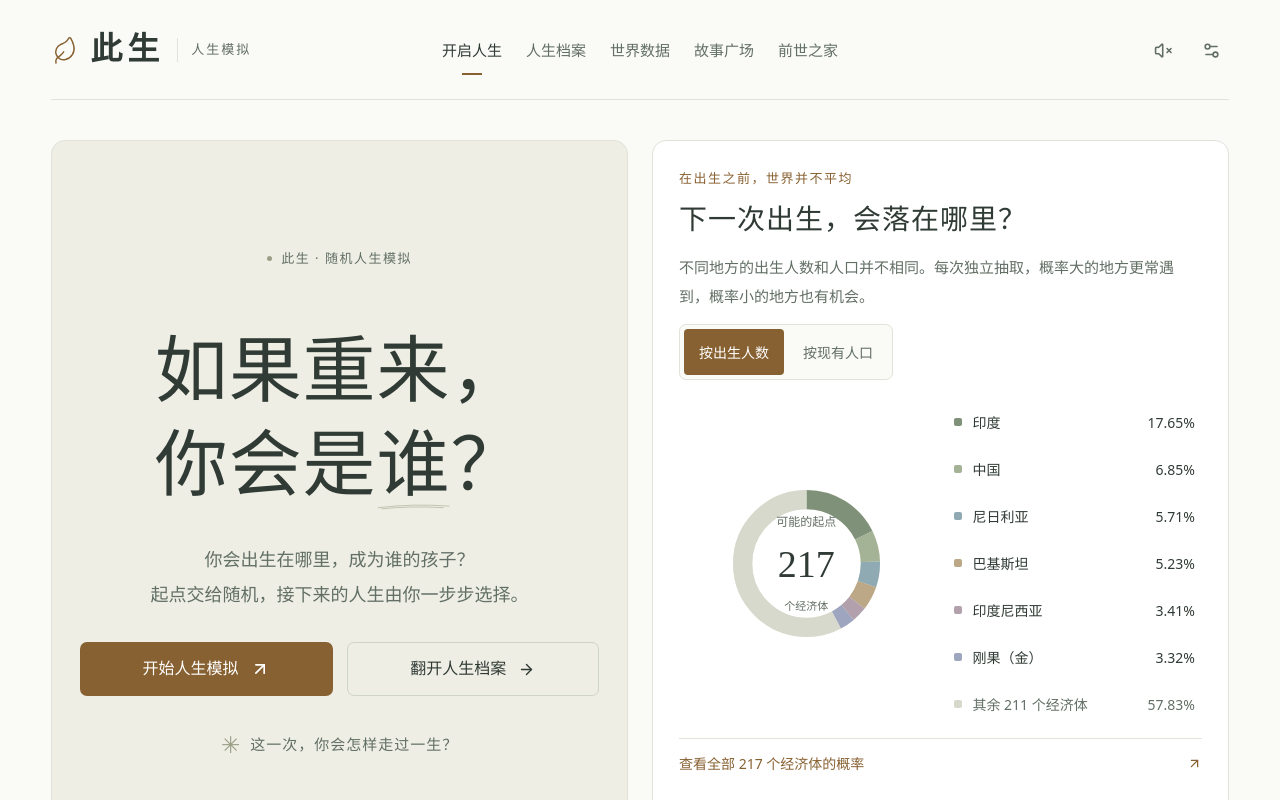
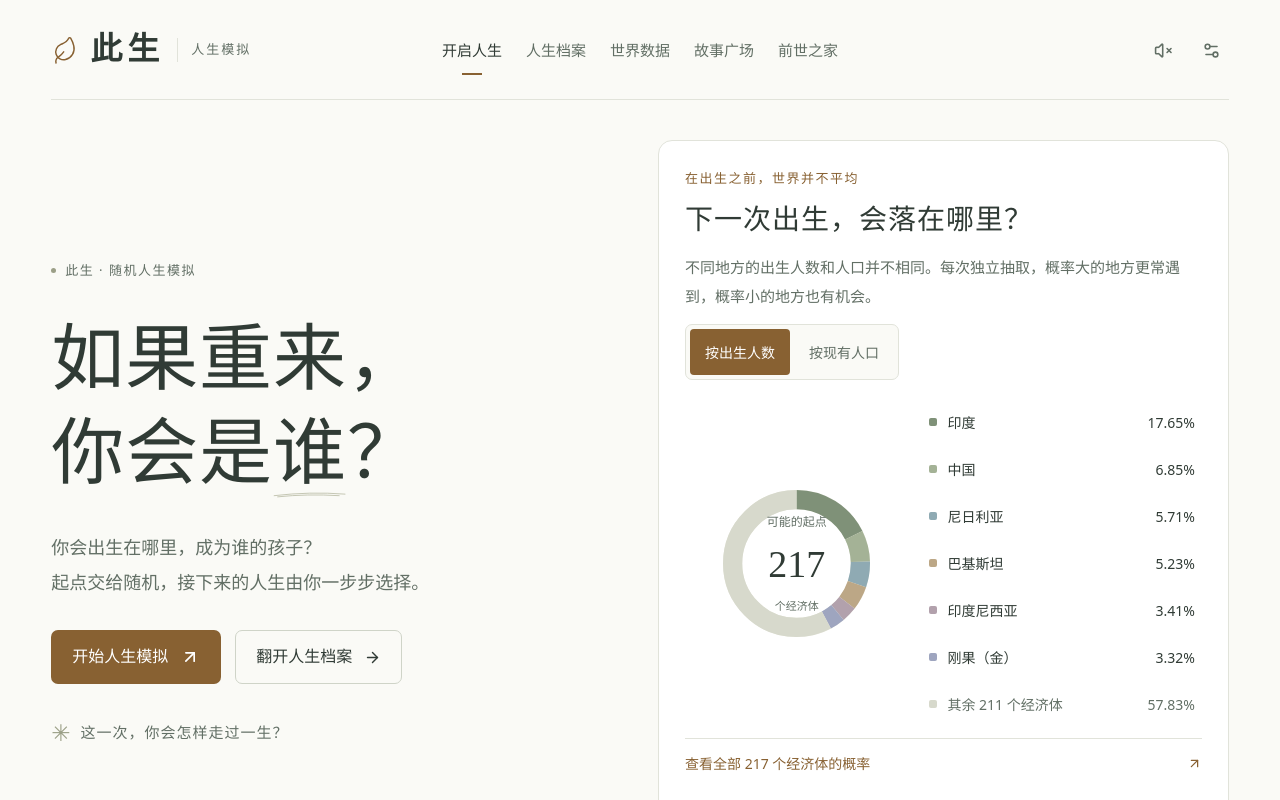
Before and after one commit to bankeluilian/cisheng, a Next.js app: page / in a window 1280 px wide. Shown: the top 800 px of the page. Built offline with nearby package versions, Linux system fonts and the light colour scheme.

Commit message:
Update Site source

```diff
--- a/app/layout-balance.css
+++ b/app/layout-balance.css
@@ -3,15 +3,15 @@
 .site-header,.site-footer,.hero,.start-settings,.setup-note,.intro-section,.closing-banner,.inner-page,.game-page,.birth-layout,.ending-page{width:min(var(--page-width),calc(100% - 2*var(--page-gutter)));margin-left:auto;margin-right:auto}
 .site-header,.site-footer{padding-left:0;padding-right:0}
 .hero,.birth-layout,.inner-page,.game-page,.ending-page{margin-top:40px;margin-bottom:40px}
-.hero{align-items:stretch;gap:var(--layout-gap)}
-.hero-copy{display:flex;flex-direction:column;justify-content:center;align-items:center;text-align:center;border:1px solid var(--line);background:var(--soft);padding:40px 28px;border-radius:var(--panel-radius)}
-.hero-kicker,.hero-note,.hero-buttons{justify-content:center}
-.hero-buttons{width:100%;display:grid;grid-template-columns:repeat(2,minmax(0,1fr))}
-.hero-buttons .btn{width:100%;padding-left:12px;padding-right:12px}
-.hero-copy>p{max-width:none;text-wrap:balance}
-.hero-birth-odds{align-self:stretch;display:flex}
-.hero-birth-odds .birth-probability{width:100%;height:100%;border-radius:var(--panel-radius)}
-.hero-birth-odds .prob-visual{grid-template-columns:repeat(2,minmax(0,1fr));align-items:center}
+.hero{align-items:center;gap:36px}
+.hero-copy{display:block;text-align:left;border:0;background:transparent;padding:30px 0;border-radius:0}
+.hero-kicker,.hero-note,.hero-buttons{justify-content:flex-start}
+.hero-buttons{width:auto;display:flex;flex-wrap:wrap}
+.hero-buttons .btn{width:auto;padding-left:20px;padding-right:20px}
+.hero-copy>p{max-width:none;text-wrap:wrap}
+.hero-birth-odds{align-self:start;display:block}
+.hero-birth-odds .birth-probability{width:100%;height:auto;border-radius:var(--panel-radius)}
+.hero-birth-odds .prob-visual{grid-template-columns:minmax(130px,.8fr) minmax(0,1fr);align-items:center}
 .start-settings{margin-top:24px;padding:24px 0}
 .setup-note{margin-top:20px;justify-content:center;text-align:center}
 .intro-section{margin-top:48px}
@@ -140,9 +140,9 @@
  .brand-sub{display:none}
  .top-nav{gap:18px}
  .top-nav button{font-size:14px}
- .hero-birth-odds .prob-visual{grid-template-columns:repeat(2,minmax(0,1fr))}
+ .hero-birth-odds .prob-visual{grid-template-columns:minmax(130px,.8fr) minmax(0,1fr)}
  .hero-birth-odds .prob-donut{width:145px}
- .hero-copy{padding:28px 20px}
+ .hero-copy{padding:25px 0}
  .hero h1{font-size:52px}
  .hero-buttons{grid-template-columns:minmax(0,1fr)}
  .birth-fact-grid{grid-template-columns:repeat(2,minmax(0,1fr))}
@@ -153,7 +153,7 @@
  :root{--page-gutter:22px;--layout-gap:20px}
  .hero,.birth-layout,.inner-page,.game-page,.ending-page{margin-top:24px;margin-bottom:32px}
  .hero{grid-template-columns:minmax(0,1fr);gap:var(--layout-gap)}
- .hero-copy{padding:32px 24px}
+ .hero-copy{padding:20px 0}
  .hero-birth-odds{margin:0}
  .hero-birth-odds .prob-visual{grid-template-columns:repeat(2,minmax(0,1fr))}
  .start-settings{margin-top:20px}
@@ -184,9 +184,10 @@
 }
 @media(max-width:520px){
  :root{--page-gutter:18px;--layout-gap:16px}
- .hero-copy{padding:28px 20px}
+ .hero-copy{padding:16px 0 8px}
  .hero h1{font-size:48px}
  .hero-buttons{grid-template-columns:minmax(0,1fr)}
+ .hero-buttons .btn{width:100%}
  .hero-birth-odds .prob-visual{grid-template-columns:minmax(0,1fr)}
  .hero-birth-odds .birth-probability{padding:22px 18px}
  .birth-hero>.birth-art{height:220px}
```
